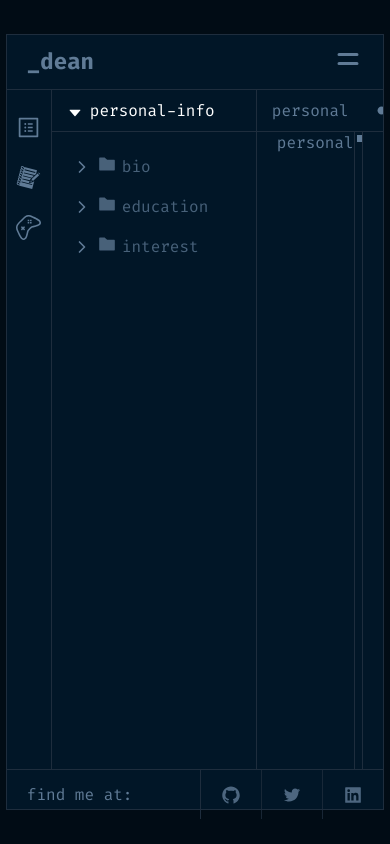
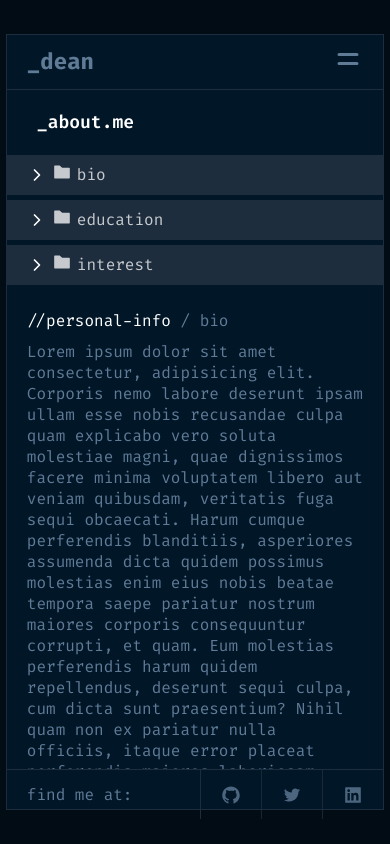
Before and after one commit to Toba-dean/portfolio, a React (Create React App) app: page /about in a window 390 px wide. Built offline with nearby package versions, Linux system fonts and the light colour scheme.

Commit message:
done with the about template

```diff
--- a/src/component/navbar/navbar.styles.scss
+++ b/src/component/navbar/navbar.styles.scss
@@ -13,6 +13,11 @@
     border-right: 1px solid #1E2D3D;
     font-size: 1.7rem;
     font-weight: 700;
+
+    @media screen and (max-width: 1110px) {
+      width: 200px;
+      font-size: 1.4rem;
+    }
 
     @media screen and (max-width: 750px) {
       border: none;
@@ -58,10 +63,6 @@
     margin-left: auto !important;
     border: none;
     border-left: 1px solid #1E2D3D;
-
-    @media screen and (max-width: 780px) {
-      border: none;
-    }
   }
 
   .mobile_nav {
--- a/src/component/subnav/subnav.styles.scss
+++ b/src/component/subnav/subnav.styles.scss
@@ -31,6 +31,16 @@
     margin-right: 5px;
     margin-top: 5px;
   }
+
+  @media screen and (max-width: 650px) {
+    background-color: #1E2D3D;
+    height: 30px;
+    padding: 20px;
+    margin: 0;
+    margin-bottom: 5px;
+    color: #fff;
+    opacity: 1;
+  }
 }
 
 .dropdownlink {
--- a/src/container/personal/index.jsx
+++ b/src/container/personal/index.jsx
@@ -1,9 +1,11 @@
-import React from 'react'
+import "./personal.styles.scss"
 
 const Personal = () => {
   return (
-    <div>
-      personal
+    <div className="personal">
+      <p className="personal_head">//personal-info <span>/ bio</span></p>
+
+      Lorem ipsum dolor sit amet consectetur, adipisicing elit. Corporis nemo labore deserunt ipsam ullam esse nobis recusandae culpa quam explicabo vero soluta molestiae magni, quae dignissimos facere minima voluptatem libero aut veniam quibusdam, veritatis fuga sequi obcaecati. Harum cumque perferendis blanditiis, asperiores assumenda dicta quidem possimus molestias enim eius nobis beatae tempora saepe pariatur nostrum maiores corporis consequuntur corrupti, et quam. Eum molestias perferendis harum quidem repellendus, deserunt sequi culpa, cum dicta sunt praesentium? Nihil quam non ex pariatur nulla officiis, itaque error placeat perferendis maiores laboriosam. Porro eligendi adipisci dolorum facere nostrum, cupiditate deleniti reprehenderit ab, libero aliquam assumenda.
     </div>
   )
 }
--- /dev/null
+++ b/src/container/personal/personal.styles.scss
@@ -0,0 +1,15 @@
+.personal {
+  .personal_head {
+    display: none;
+    margin-bottom: 10px;
+    color: #fff;
+
+    span {
+      color: #607B96;
+    }
+
+    @media screen and (max-width: 650px) {
+      display: block;
+    }
+  }
+}
--- a/src/pages/about/about.styles.scss
+++ b/src/pages/about/about.styles.scss
@@ -17,6 +17,10 @@
       height: 25px;
       margin-bottom: 25px;
     }
+
+    @media screen and (max-width: 1110px) {
+      display: none;
+    }
   }
 
   .drop_down {
@@ -34,6 +38,32 @@
       svg {
         margin-top: 5px;
         margin-right: 7px;
+
+        @media screen and (max-width: 650px) {
+          display: none;
+        }
+      }
+
+      .mobile_text {
+        display: none;
+
+        @media screen and (max-width: 650px) {
+          display: block;
+          font-size: 18px;
+          font-weight: 600;
+          padding: 10px 15px;
+        }
+      }
+
+      .desk_text {
+        @media screen and (max-width: 650px) {
+          display: none;
+        }
+      }
+
+      @media screen and (max-width: 650px) {
+        border: none;
+        height: 65px;
       }
     }
 
@@ -43,6 +73,15 @@
       .sub_menu {
         display: flex;
       }
+
+      @media screen and (max-width: 650px) {
+        padding: 0;
+      }
+    }
+
+    @media screen and (max-width: 650px) {
+      position: relative;
+      border: none;
     }
   }
 
@@ -59,7 +98,6 @@
       border-bottom: 1px solid #1E2D3D;
       position: sticky;
       top: 0;
-      // padding: 8px 20px;
 
       .top_content {
         display: inline-flex;
@@ -73,6 +111,10 @@
         width: 25px;
         height: 25px;
         margin-left: 20px;
+      }
+
+      @media screen and (max-width: 650px) {
+        display: none;
       }
     }
 
@@ -88,6 +130,7 @@
         position: sticky;
         border-right: 1px solid #1E2D3D;
         position: relative;
+        padding: 20px;
 
         &::before {
           content: " ";
@@ -98,17 +141,55 @@
           right: -19.5px;
           background-color: #607B96;
         }
+
+        @media screen and (max-width: 965px) {
+          border: none;
+        }
+
+        @media screen and (max-width: 650px) {
+          overflow-y: scroll;
+          overflow-x: hidden;
+          font-size: 16px;
+
+          &::-webkit-scrollbar {
+            width: 1px;
+          }
+        }
       }
 
       .right_content {
         flex: 1;
         overflow-y: scroll;
         border-left: 1px solid #1E2D3D;
+        padding: 20px;
 
         &::-webkit-scrollbar {
           width: 1px;
         }
+
+        @media screen and (max-width: 965px) {
+         display: none;
+        }
+      }
+
+      @media screen and (max-width: 1110px) {
+        margin: 0;
+        border: none;
+        font-size: 14px;
+      }
+
+      @media screen and (max-width: 965px) {
+        width: 100%;
       }
     }
   }
+
+  @media screen and (max-width: 1110px) {
+    grid-template-columns: 200px 1fr;
+  }
+
+  @media screen and (max-width: 650px) {
+    display: flex;
+    flex-direction: column;
+  }
 }
--- a/src/pages/about/index.jsx
+++ b/src/pages/about/index.jsx
@@ -32,7 +32,8 @@ const About = () => {
       <div className="drop_down">
         <div className="top">
           <AiFillCaretDown className="icon" />
-          <p>personal-info</p>
+          <p className="desk_text">personal-info</p>
+          <p className="mobile_text">_about.me</p>
         </div>
 
         <div className="drop_down-link">
```
